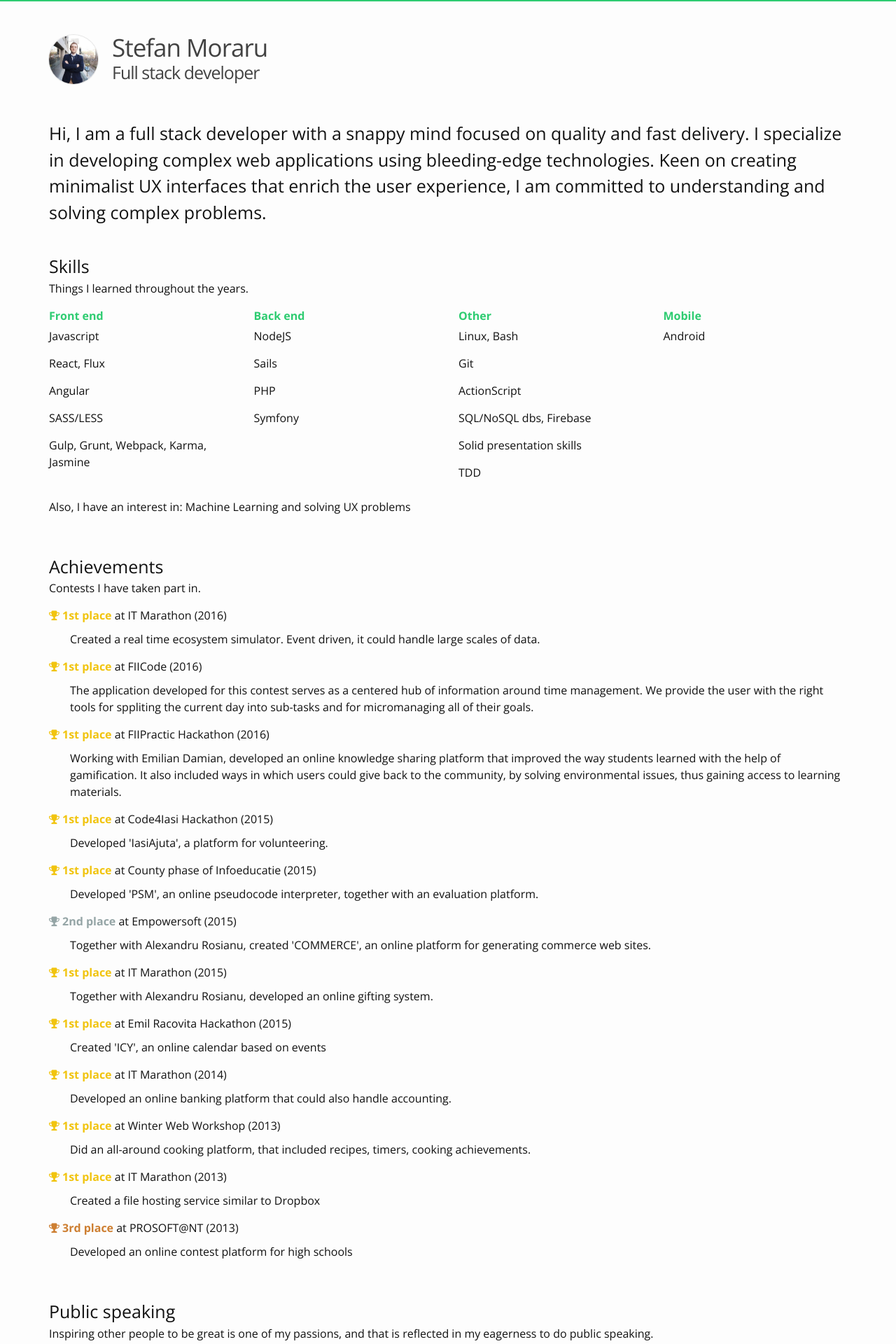
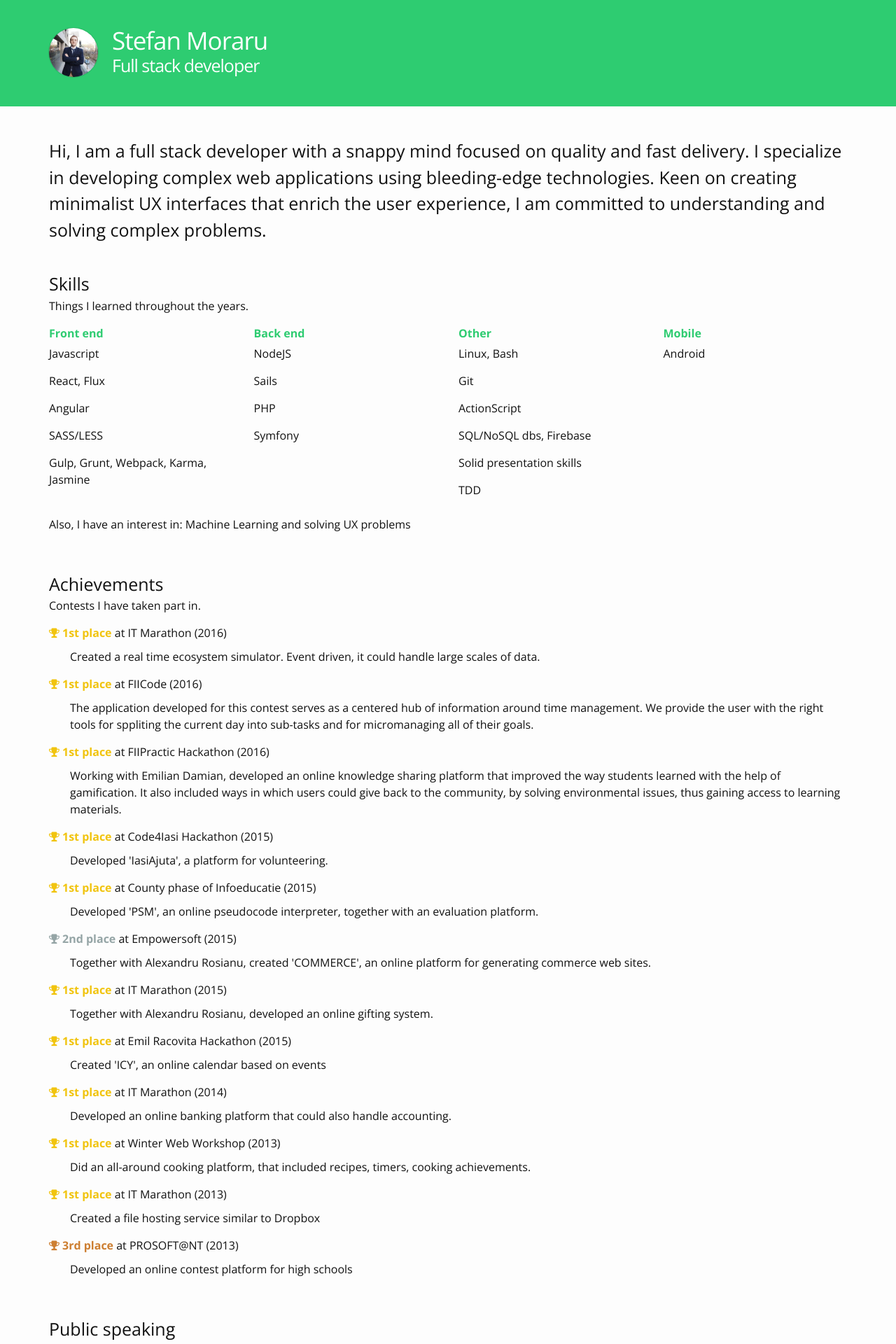
Before and after one commit to stefan-moraru/stefanmoraru.ro, a Jekyll site: the page built from index.html, in a window 1280 px wide. Shown: the top 1920 px of the page at 70% size. Built offline with Jekyll 4.4.1, drawn with Linux system fonts in a browser that asks for light colours; nearby versions of some CDN libraries; some of the changed text lies outside the part shown.

Commit message:
Add titles to Contact. Add green header.

```diff
--- a/_data/contact.yml
+++ b/_data/contact.yml
@@ -1,11 +1,15 @@
 - icon: fa fa-envelope
   href: mailto:stefan@stefanmoraru.ro
+  title: Email
 
 - icon: fa fa-linkedin-square
   href: https://ro.linkedin.com/in/stefanmoraru
+  title: LinkedIN
 
 - icon: fa fa-stack-overflow
   href: http://stackoverflow.com/users/2445124/stefan-moraru
+  title: StackOverflow
 
 - icon: fa fa-github-square
   href: https://github.com/stefan-moraru
+  title: GitHub
--- a/_sass/_base.scss
+++ b/_sass/_base.scss
@@ -19,8 +19,6 @@
     color: $text-color;
     background-color: $background-color;
     -webkit-text-size-adjust: 100%;
-
-    border-top: 2px solid $theme-main-color;
 }
 
 
--- a/_sass/_index.scss
+++ b/_sass/_index.scss
@@ -86,12 +86,31 @@
       }
 
       .contactmethod {
-        font-size: 20px;
         margin-right: 15px;
-        float: left;
+        clear: both;
+
+        &__title {
+          padding-left: 10px;
+          float: left;
+          margin-bottom: 14px;
+        }
+
+        i {
+          font-size: 24px;
+        }
+
+        &__icon {
+          margin-top: 1px;
+          float: left;
+        }
 
         a {
           color: $theme-main-color;
+          text-decoration: none !important;
+
+          &:hover, &:visited, &:active {
+            text-decoration: none;
+          }
         }
       }
     }
--- a/_sass/_layout.scss
+++ b/_sass/_layout.scss
@@ -4,6 +4,7 @@
 .site-header {
     min-height: 56px;
     position: relative;
+    background-color: $theme-main-color;
 }
 
 /*
@@ -40,7 +41,8 @@
     font-size: 35px;
     letter-spacing: -1px;
     margin-bottom: 0;
-    margin-top: 40px;
+    padding-top: 40px;
+    padding-bottom: 40px;
     float: left;
 
     .headline {
@@ -50,11 +52,12 @@
 
     .text {
       float: right;
+      margin-top: -8px;
+      color: white;
     }
 
     .image {
       float: left;
-      padding-top: 8px;
       padding-right: 20px;
 
       img {
--- a/index.html
+++ b/index.html
@@ -3,7 +3,7 @@
 ---
 
 <div class="home">
-  <section style="margin-top: 20px;">
+  <section style="margin-top: 15px;">
     <div class="section__content">
       <h3>{{ site.data.data.description }}</h3>
     </div>
@@ -122,7 +122,10 @@
       {% for item in site.data.contact %}
         <div class="contactmethod">
           <a href="{{ item.href }}" target="_blank">
-            <i class="{{ item.icon }}"></i>
+            <div class="contactmethod__icon">
+              <i class="{{ item.icon }} fa-fw"></i>
+            </div>
+            <span class="contactmethod__title">{{ item.title }}</span>
           </a>
         </div>
       {% endfor %}
```
